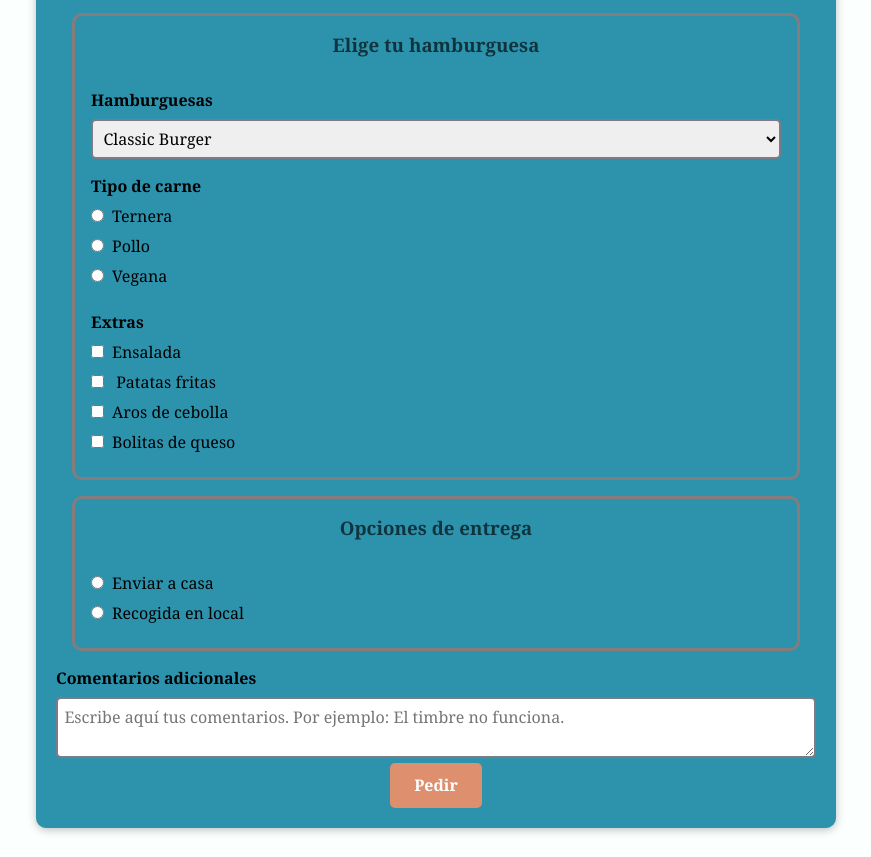
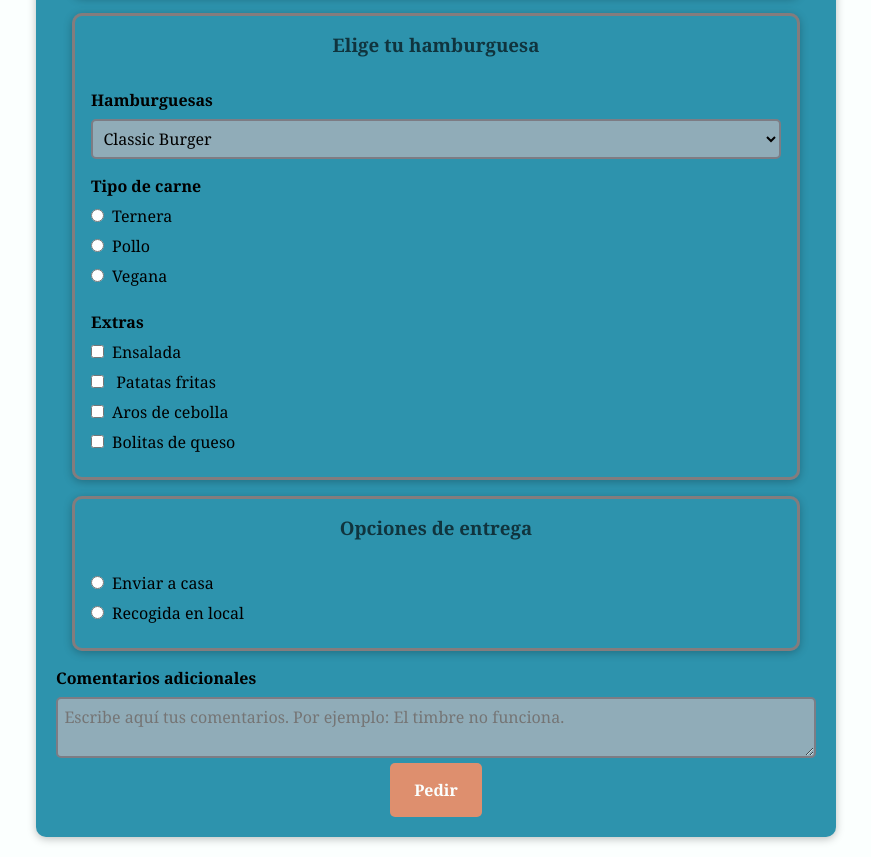
Before and after one commit to AidaG91/Lab-W2-D4-2, a plain HTML site: page index.html in a window 1280 px wide. Shown: the part 444-1301 px from the top of the page, without its empty margins (204-1075 px from the left). Drawn offline with Linux system fonts and the light colour scheme.

Commit message:
Cambios de estilo

```diff
--- a/style.css
+++ b/style.css
@@ -51,6 +51,7 @@ form {
   border: 3px solid rgb(132, 124, 125);
   border-radius: 10px;
   padding: 0 1rem 1rem;
+  box-shadow: 0 2px 8px rgba(0, 0, 0, 0.25);
 }
 
 label {
@@ -74,6 +75,7 @@ select {
   font-size: 1rem;
   outline: none;
   transition: border-color 0.2s ease;
+  background-color: rgba(184, 183, 189, 0.712);;
 }
 
 input:focus,
@@ -86,14 +88,15 @@ input[type="checkbox"],
 input[type="radio"] {
   width: auto;
   margin-right: 0.5rem;
+  accent-color: rgb(222, 143, 110);
 }
 
 button {
   background-color: rgb(222, 143, 110);
-  color: #fff;
+  color: rgb(251, 255, 254);
   font-size: 1rem;
   font-weight: bold;
-  padding: 0.7rem 1.5rem;
+  padding: 1rem 1.5rem;
   border: none;
   border-radius: 5px;
   cursor: pointer;
```
